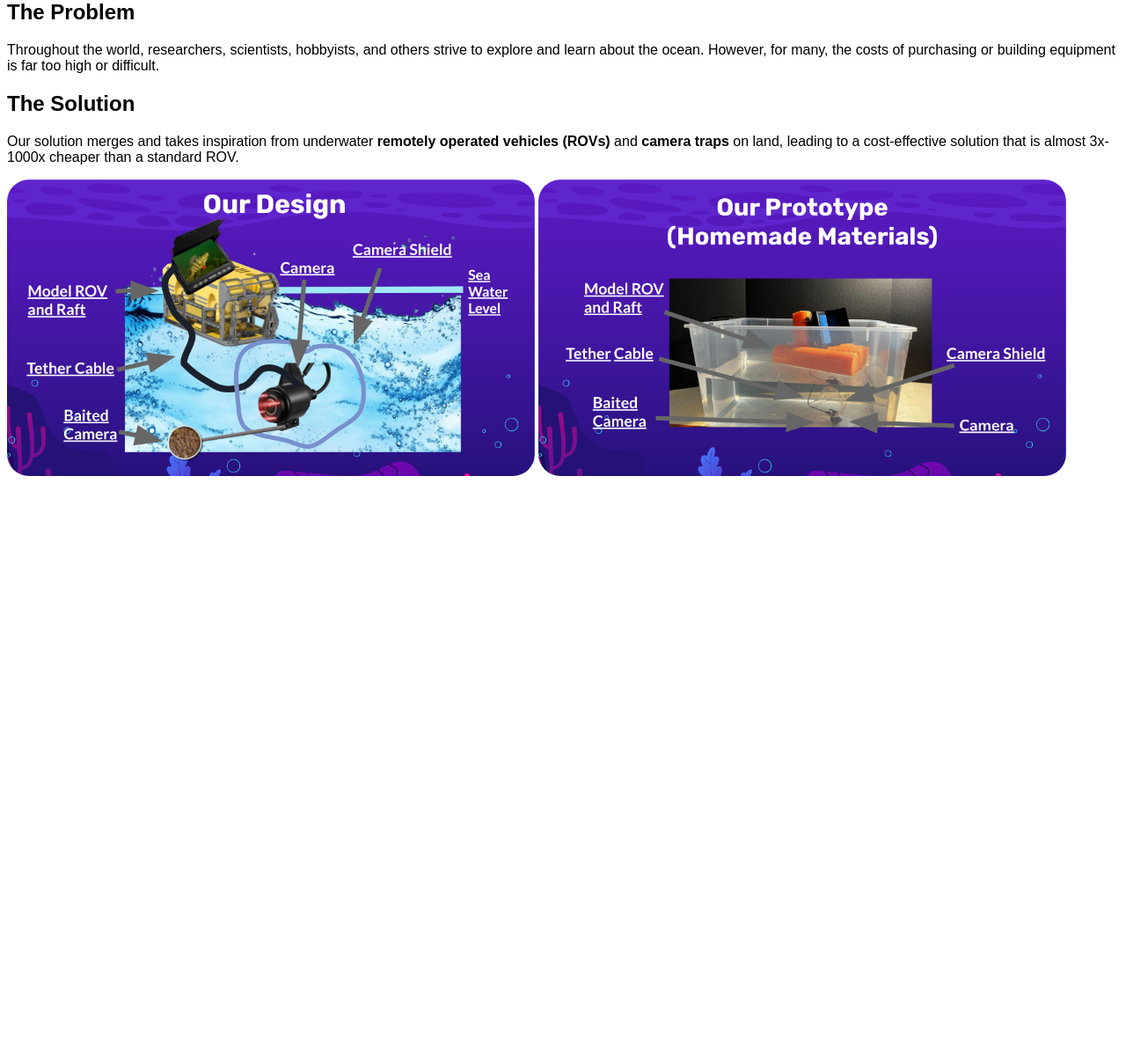
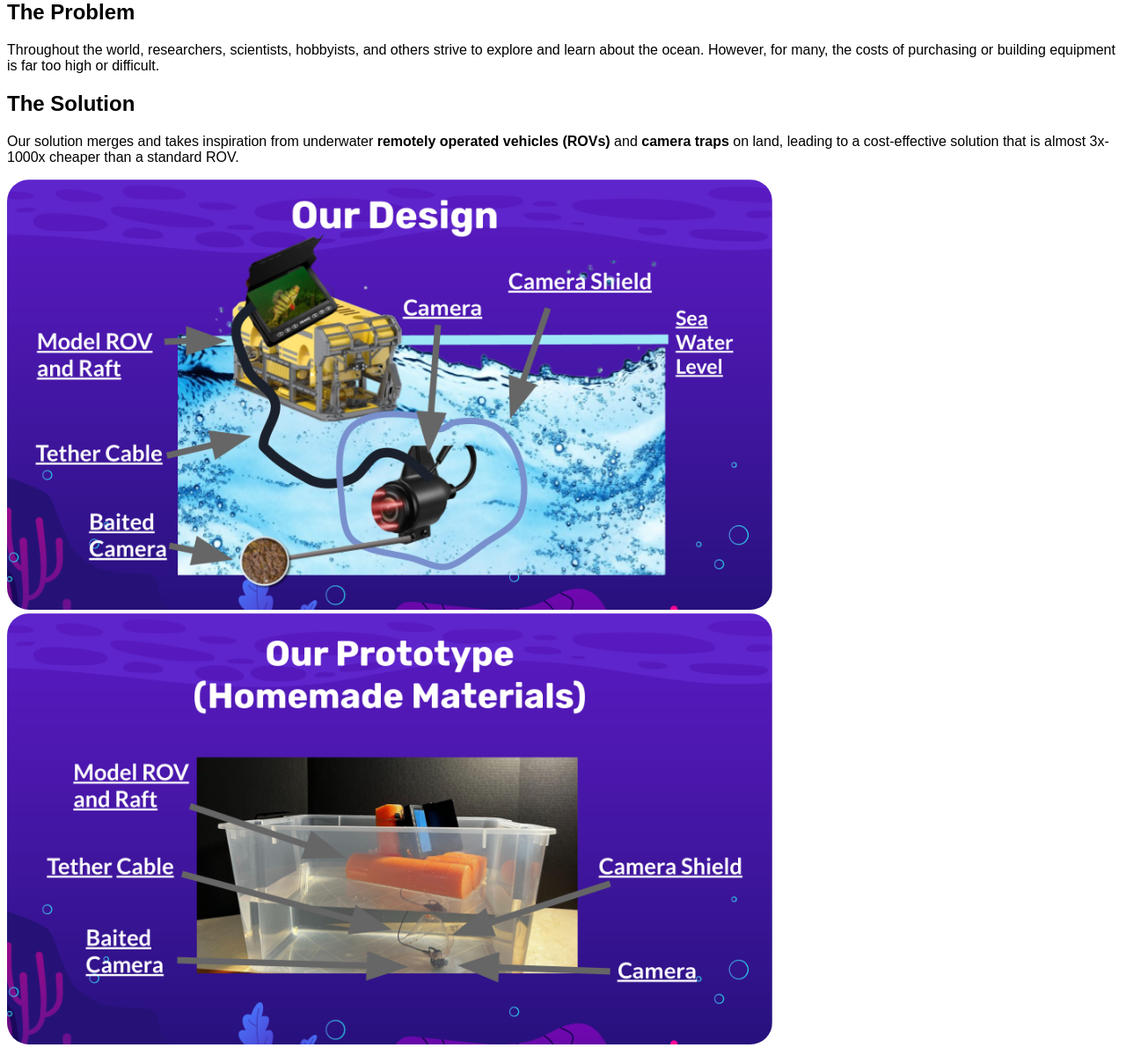
Before and after one commit to BrickBotBuilders/BrickBotBuilders.github.io, a PHP site: page /project.html in a window 1280 px wide. Shown: the part 393-1592 px from the top of the page at 88% size. Before the commit the page ends 934 px from the top, so only its background shows below. Run offline with PHP 8.4, Linux system fonts and the light colour scheme.

Commit message:
Update styles.css

```diff
--- a/styles.css
+++ b/styles.css
@@ -82,7 +82,7 @@ li a:hover:not(.active) {
 
 
 img {
-  width: 600px;
+  width: 870px;
   border-radius:25px;
 }
 .small {
```
